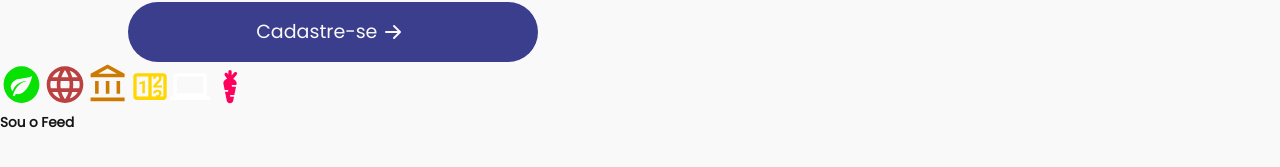
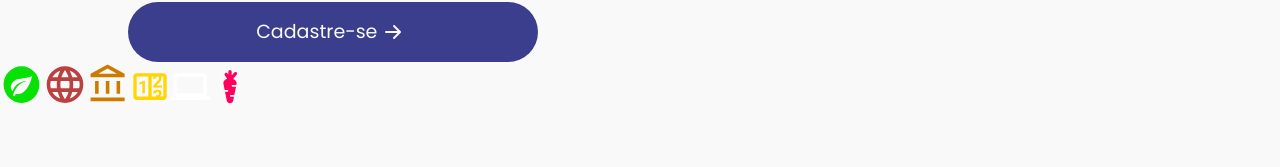
Before and after one commit to Sinqly/Website, a Next.js app: page / in a window 1280 px wide. Shown: the part 2987-3154 px from the top of the page. Built offline with nearby package versions, Linux system fonts and the light colour scheme.

Commit message:
feat: Removing Feed Footer

```diff
--- a/src/components/Footer/index.tsx
+++ b/src/components/Footer/index.tsx
@@ -25,7 +25,7 @@ const Footer: React.FC<FooterProps> = ({ footerType }) => {
     )
   }
   const Feed = () => {
-    return <h1>Sou o Feed</h1>
+    return <></>
   }
 
   const FooterColection = { Index, Feed }
--- a/src/pages/index.tsx
+++ b/src/pages/index.tsx
@@ -130,7 +130,6 @@ const Index: React.FC<indexProps> = () => {
         </SignUpButton>
       </RegisterContainer>
       <Footer footerType="Index" />
-      <Footer footerType="Feed" />
     </Container>
   )
 }
```
